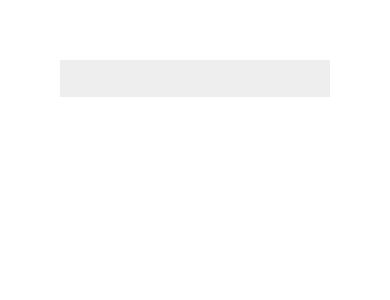
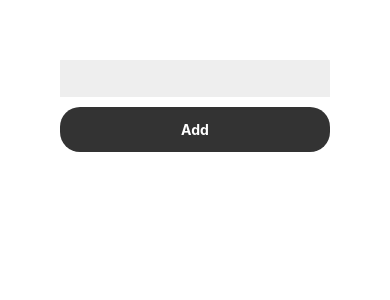
Before and after one commit to coka01/todo_react-native, a React Native app: screen / in a window 390 px wide. Shown: the top 300 px of the page. Built offline with nearby package versions, Linux system fonts and the light colour scheme.

Commit message:
TODO追加処理

```diff
--- a/App.js
+++ b/App.js
@@ -7,7 +7,7 @@
  */
 
 import React, {Component} from 'react';
-import {Platform, StyleSheet, Text, View, TextInput} from 'react-native';
+import {Platform, StyleSheet, Text, View, TextInput, TouchableOpacity} from 'react-native';
 
 const instructions = Platform.select({
   ios: 'Press Cmd+R to reload,\n' + 'Cmd+D or shake for dev menu',
@@ -21,10 +21,19 @@
 
   state = {
     newTodo: '',
+    todos: [],
   }
 
   onChangeText(newTodo) {
     this.setState({ newTodo });
+  }
+
+  onPressAdd() {
+    const { newTodo } = this.state;
+    this.setState ({
+      newTodo: '',
+      todos: [newTodo, ...this.state.todos],
+    })
   }
 
   render() {
@@ -32,9 +41,15 @@
     return (
       <View style={styles.container}>
         <TextInput
+          value={this.state.newTodo}
           style={styles.form}
           onChangeText={text => this.onChangeText(text)}
         />
+        <TouchableOpacity
+          style={styles.addButton}
+          onPress={() => this.onPressAdd()}>
+          <Text style={styles.addButtonText}>Add</Text>
+        </TouchableOpacity>
       </View>
     );
   }
@@ -49,4 +64,15 @@
     backgroundColor: '#EEE',
     padding: 10,
   },
+  addButton: {
+    backgroundColor: '#333',
+    padding: 14,
+    borderRadius: 20,
+    marginTop: 10,
+  },
+  addButtonText: {
+    color: '#FFF',
+    textAlign: 'center',
+    fontWeight: 'bold',
+  }
 });
```
